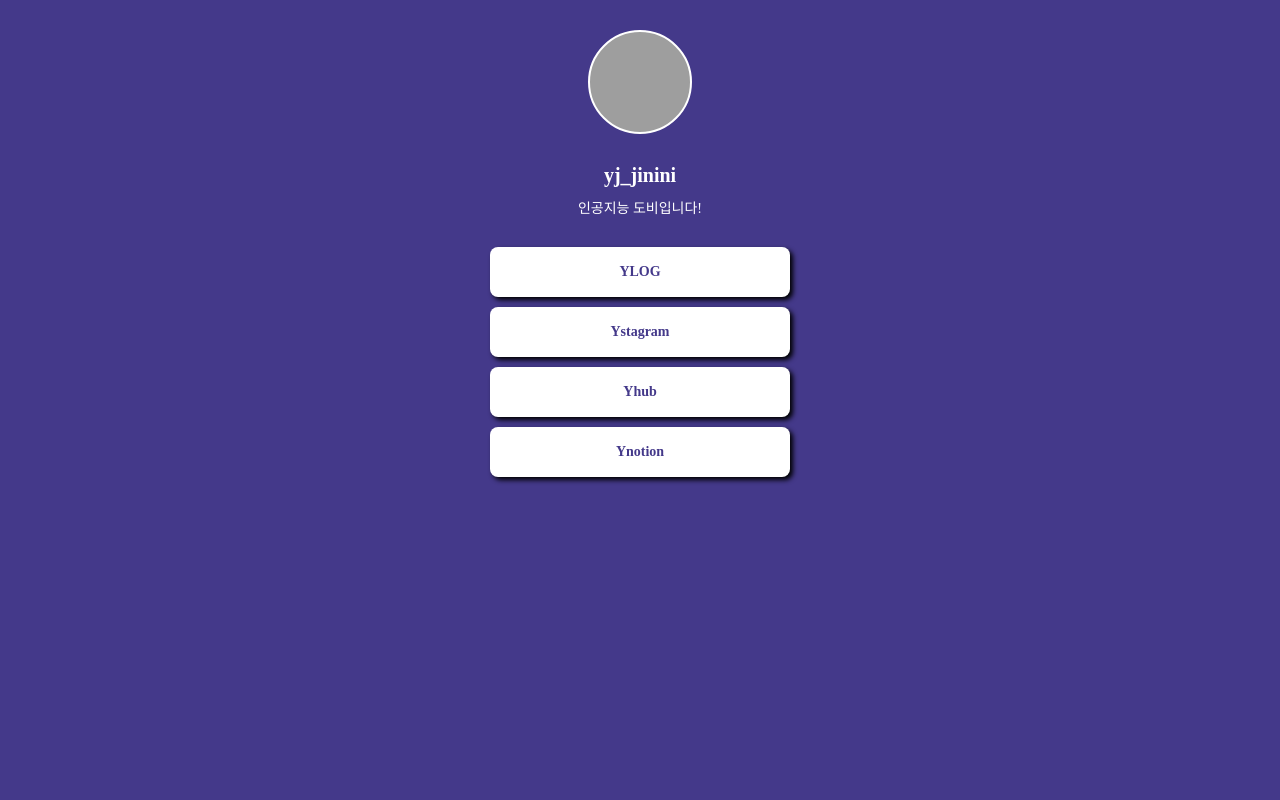
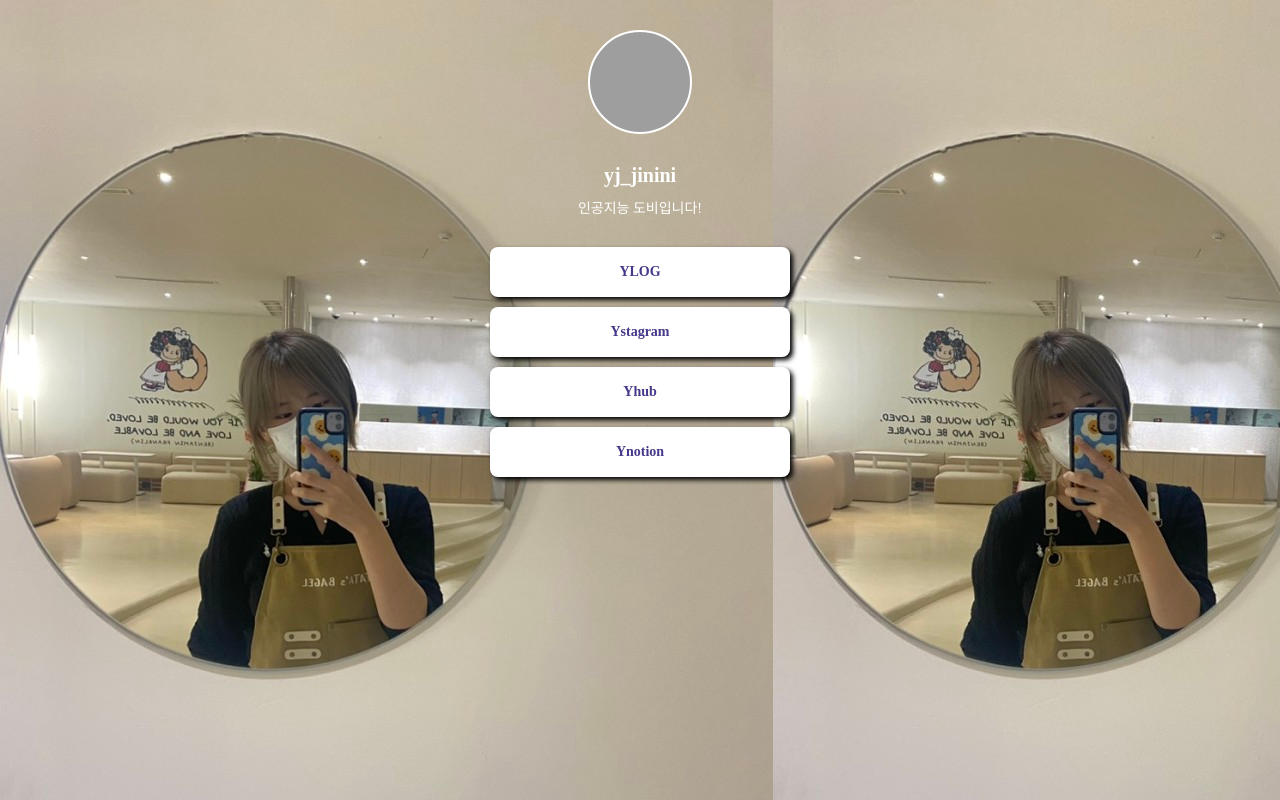
Before and after one commit to YeJinPaark/profile, a plain HTML site: page index.html in a window 1280 px wide. Drawn offline with Linux system fonts and the light colour scheme; grey boxes are pictures that could not be loaded; a web font is replaced by a local one.

Commit message:
Update index.html

```diff
--- a/index.html
+++ b/index.html
@@ -15,7 +15,7 @@
             }
 
             body{
-                background-color: #44398A;
+                background-image: url('images/background.jpg');
             }
 
 
```
